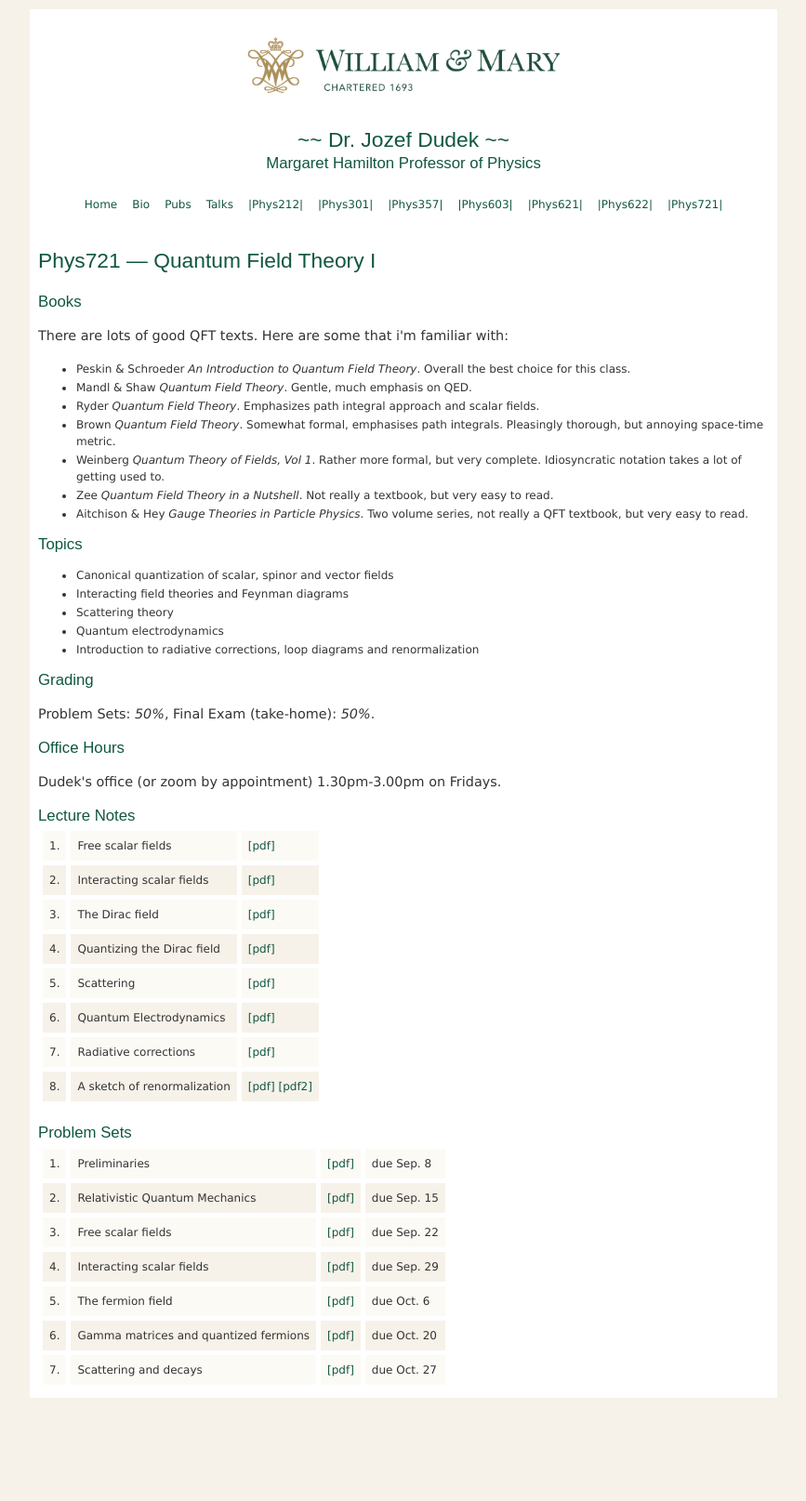
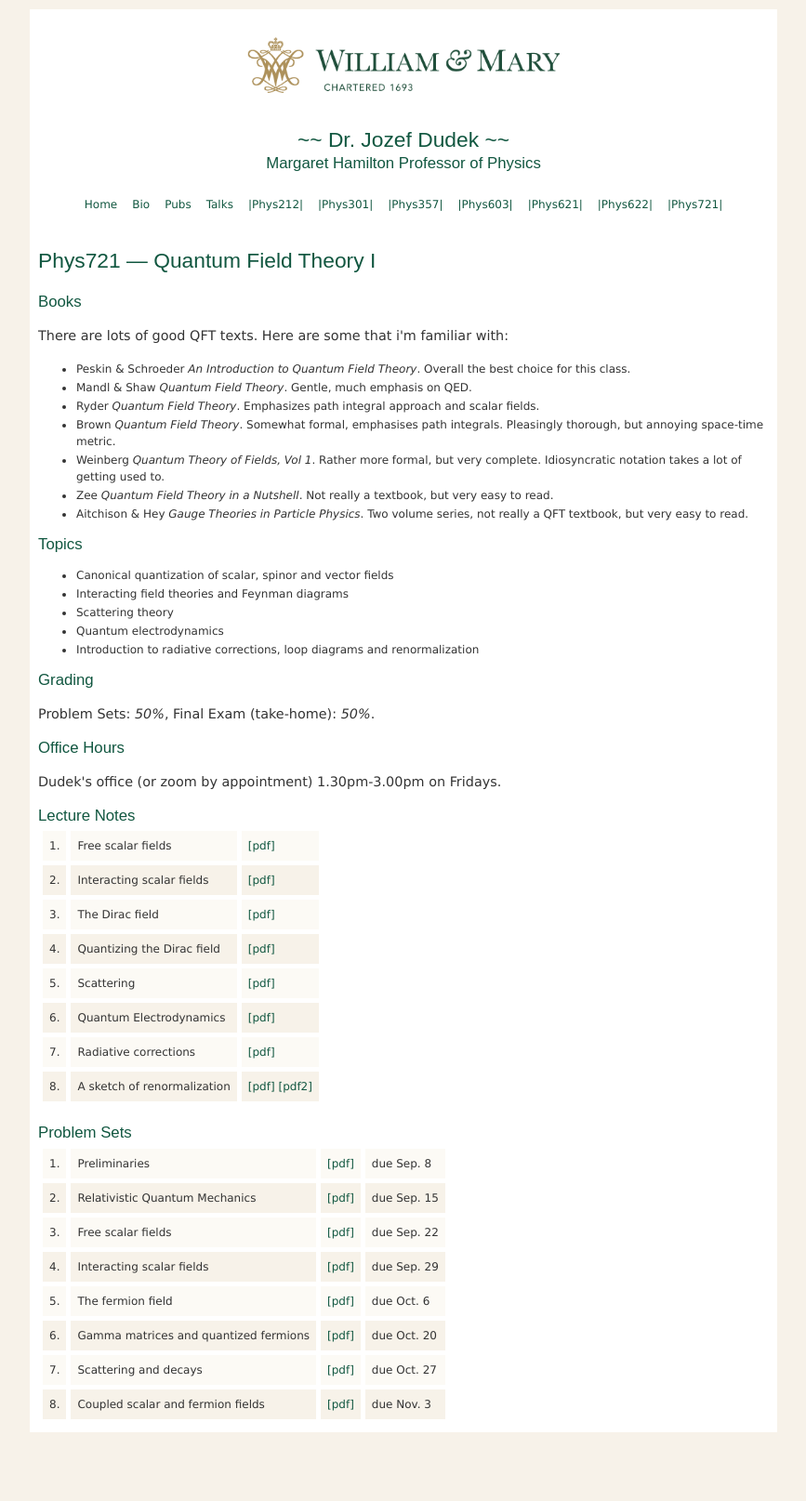
Before and after one commit to jozefdudek/personal_website, a Jekyll site: the page built from Phys721.html, in a window 1280 px wide. Shown: the whole page at 93% size, without its empty margins (192-1059 px from the left). Built offline with Jekyll 4.4.1, drawn with Linux system fonts in a browser that asks for light colours; before the commit the page ends 1578 px from its top, so only the background shows below that.

Commit message:
added hw 8

```diff
--- a/Phys721.html
+++ b/Phys721.html
@@ -214,16 +214,19 @@
         <td class="highlights">due Oct. 27</td>
       </tr>
 
-         <!--
+
 
               <tr class="highlights">
         <td class="highlights"> 8. </td>
         <td class="highlights">Coupled scalar and fermion fields</td>
         <td class="highlights">
-          <a href="https://wm1693.box.com/s/acjecxqz60jxso8rzx25ocyswhbn81bt">[pdf]</a>
+          <a href="https://wm1693.box.com/s/f00tga29xa8gnicaimws9r601kduicuq">[pdf]</a>
         </td>
-        <td class="highlights">due Nov. 4</td>
+        <td class="highlights">due Nov. 3</td>
       </tr>
+
+        <!--
+
 
                 <tr class="highlights">
         <td class="highlights"> 9. </td>
```
